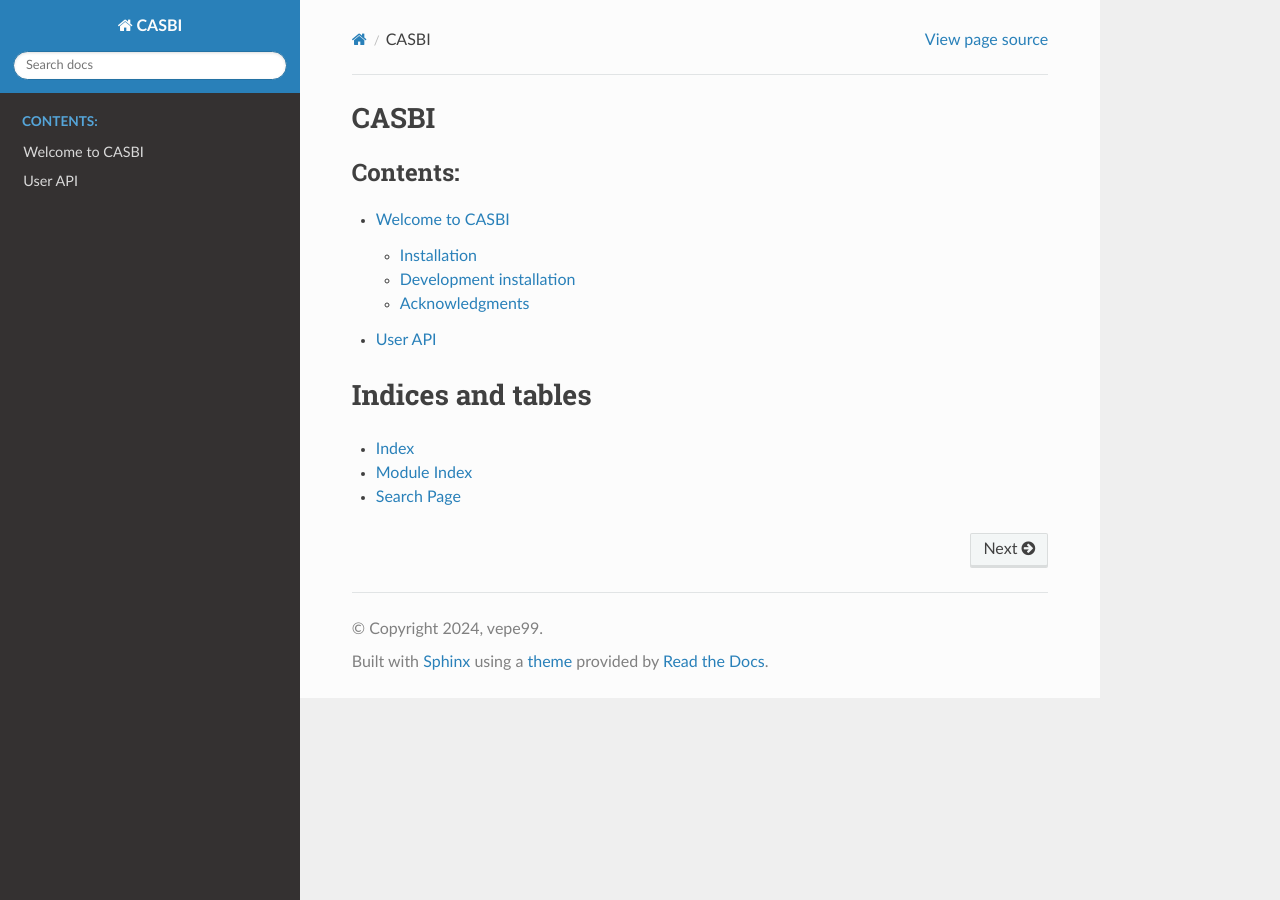
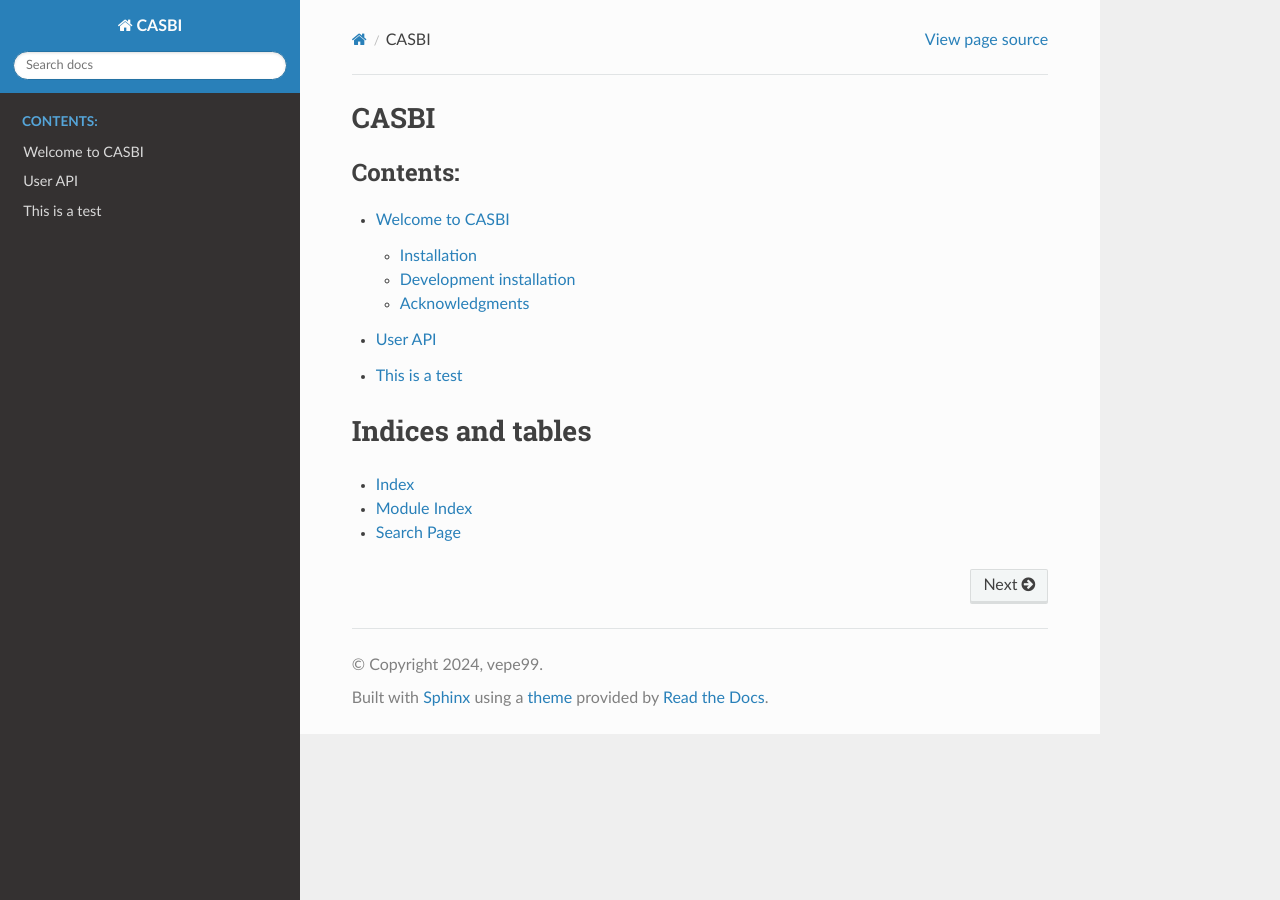
Before and after one commit to vepe99/CASBI, a Sphinx documentation site: the page built from doc/index.rst, in a window 1280 px wide. Built offline with Sphinx 7.4.7 and the Read the Docs theme 2.0.0, drawn with Linux system fonts in a browser that asks for light colours; pages that are not in the unit, such as notebooks, are missing from menus.

Commit message:
come test for docs

```diff
--- a/doc/conf.py
+++ b/doc/conf.py
@@ -3,6 +3,10 @@
 # This file only contains a selection of the most common options. For a full
 # list see the documentation:
 # https://www.sphinx-doc.org/en/master/usage/configuration.html
+import os
+import sys
+sys.path.insert(0, os.path.abspath('../'))  # Source code dir relative to this file
+
 
 
 # -- Project information -----------------------------------------------------
--- a/doc/index.rst
+++ b/doc/index.rst
@@ -8,6 +8,7 @@ CASBI
    intro
    demo
    api
+   test
 
 Indices and tables
 ==================
--- /dev/null
+++ b/doc/test.rst
@@ -0,0 +1,11 @@
+This is a test
+==============
+
+
+Some words 2.
+
+.. autosummary::
+   :toctree: _autosummary
+   :recursive:
+
+   CASBI
```
